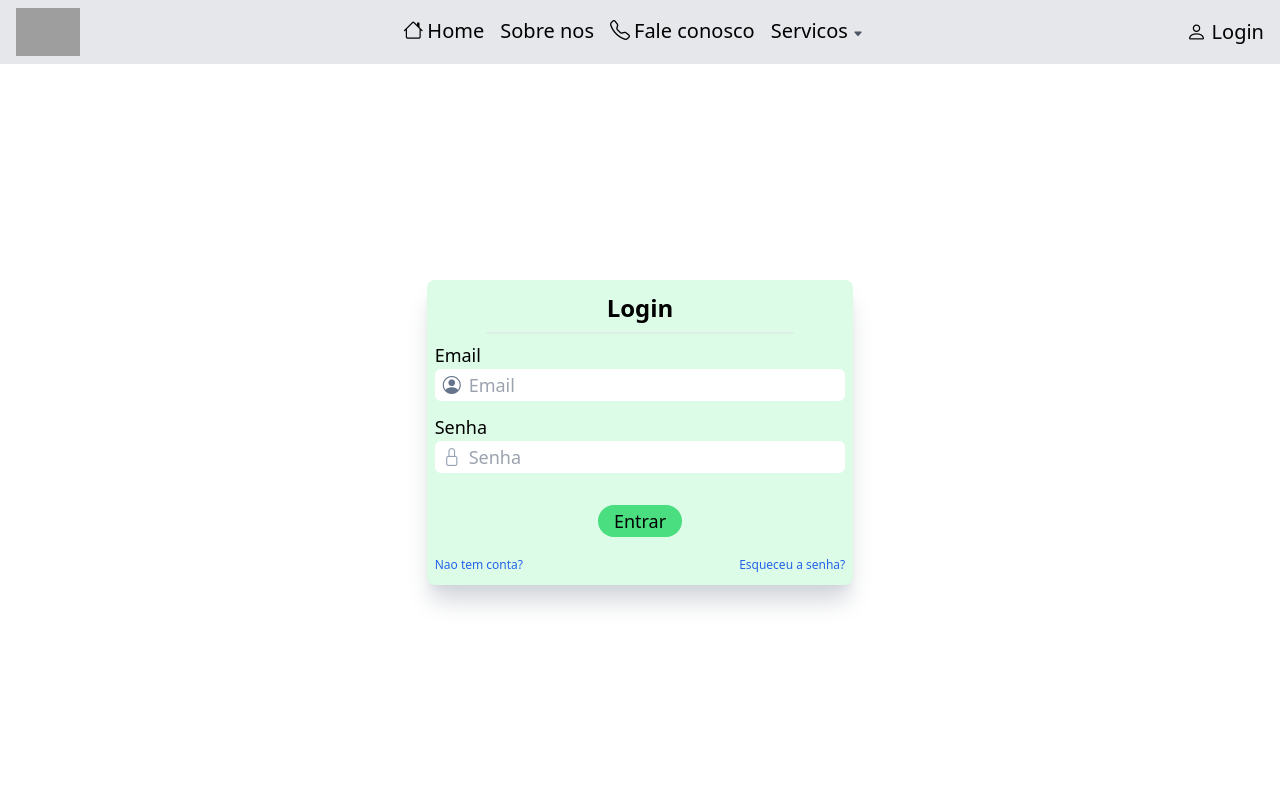
After one commit to PrenholatoChris/dev-web-php, a PHP site: page /formLogin.php in a window 1280 px wide. The commit adds this page. Run offline with PHP 8.4, Linux system fonts and the light colour scheme; some libraries are stand-ins or nearby versions; grey boxes are pictures that could not be loaded.

Commit message:
FormLogin prototype

```diff
--- /dev/null
+++ b/src/views/formLogin.php
@@ -0,0 +1,29 @@
+<?php require_once "./includes/header.php" ?>
+
+<div class="w-full h-[calc(100vh-4rem)] flex flex-col justify-center items-center">
+    <form action="" method="post" class="flex flex-col items-center rounded-lg bg-green-100 shadow-xl shadow-gray-300 max-h-fit w-1/3 px-2 py-3 gap-2">
+        <h1 class="text-center font-bold text-2xl">Login</h1>
+        <hr class="w-9/12 h-px shadow-sm">
+        <div class="w-full flex flex-col mb-1">
+            <label for="vEmail">Email</label>
+            <div class="flex flex-row bg-white rounded-md px-2 py-0.5">
+               <i class="bi-person-circle mr-2 text-slate-500"></i>
+               <input type="text" name="vEmail" class="w-full text-slate-800 focus:outline-none focus:ring-0 focus:border-transparent focus:bg-transparent focus:shadow-none" name="vEmail" placeholder="Email">
+            </div>
+        </div>
+        <div class="w-full flex flex-col mb-3">
+            <label for="vSenha">Senha</label>
+            <div class="flex flex-row bg-white rounded-md px-2 py-0.5">
+                <i class="bi-lock mr-2 text-slate-400"></i>
+                <input type="text" name="vSenha" class="w-full text-slate-800 focus:outline-none focus:ring-0 focus:border-transparent focus:bg-transparent focus:shadow-none" placeholder="Senha">
+            </div>
+        </div>
+        <button type="submit" class="mt-3 bg-green-400 py-0.5 px-4 rounded-2xl hover:bg-green-300">Entrar</button>
+        <div class="flex flex-row text-blue-600 text-xs justify-between w-full h-fit mt-3">
+            <a href="">Nao tem conta?</a>
+            <a href="">Esqueceu a senha?</a>
+        </div>
+    </form>
+</div>
+
+<?php require_once "./includes/footer.php" ?>
--- a/src/views/includes/header.php
+++ b/src/views/includes/header.php
@@ -8,7 +8,7 @@
     <link rel="stylesheet" href="../css/styles.css">
     <link rel="stylesheet" href="https://cdn.jsdelivr.net/npm/bootstrap-icons@1.11.3/font/bootstrap-icons.min.css">
 </head>
-<body class="text-lg">
+<body class="text-lg min-h-screen min-w-screen">
     <div class="flex justify-between flex-row w-full h-fit px-4 py-2 items-center bg-gray-200 text-xl">
         <div class="w-16 h-full">
             <img class="w-full h-full object-contain" src="../assets/PrintShop.png" alt="Logo">
@@ -24,5 +24,3 @@
         </ul>
         <button class="m-0 p-0 w-fit h-fit" type="button"><a href="#" class="items-center"><i class="bi-person"></i> Login</a></button>
     </div>
-</body>
-</html>
```
